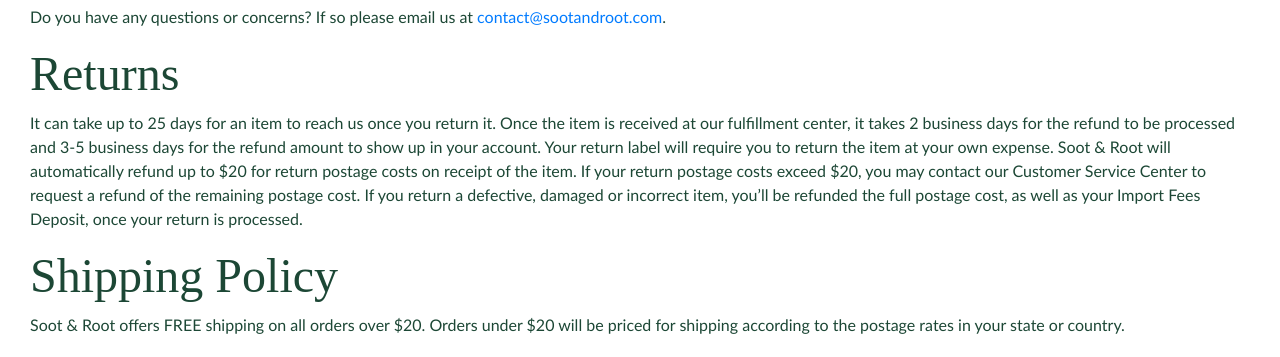
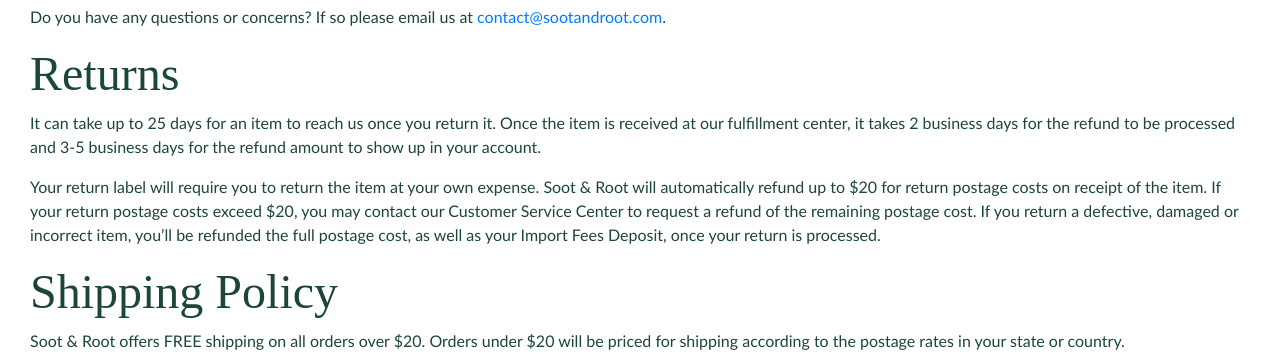
Before and after one commit to cloumartin/WEBI-2023-Fall-2020-Soot-Root-main-2, a plain HTML site: page sandr/contact.html in a window 1280 px wide. Shown: the part 197-554 px from the top of the page. Drawn offline with nearby package versions, Linux system fonts and the light colour scheme.

```diff
--- a/sandr/contact.html
+++ b/sandr/contact.html
@@ -94,9 +94,9 @@
 
   <div class="col-12">
     <h2 class="display-4">Returns</h2>
-    <p>It can take up to 25 days for an item to reach us once you return it. Once the item is received at our fulfillment center, it takes 2 business days for the refund to be processed and 3-5 business days for the refund amount to show up in your account.
-
-      Your return label will require you to return the item at your own expense. Soot & Root will automatically refund up to $20 for return postage costs on receipt of the item. If your return postage costs exceed $20, you may contact our Customer Service Center to request a refund of the remaining postage cost. If you return a defective, damaged or incorrect item, you’ll be refunded the full postage cost, as well as your Import Fees Deposit, once your return is processed.</p>
+    <p>It can take up to 25 days for an item to reach us once you return it. Once the item is received at our fulfillment center, it takes 2 business days for the refund to be processed and 3-5 business days for the refund amount to show up in your account.</p>
+      <p>Your return label will require you to return the item at your own expense. Soot & Root will automatically refund up to $20 for return postage costs on receipt of the item. If your return postage costs exceed $20, you may contact our Customer Service Center to request a refund of the remaining postage cost. If you return a defective, damaged or incorrect item, you’ll be refunded the full postage cost, as well as your Import Fees Deposit, once your return is processed.
+      </p>
 </div>
 
 <div class="col-12">
```
